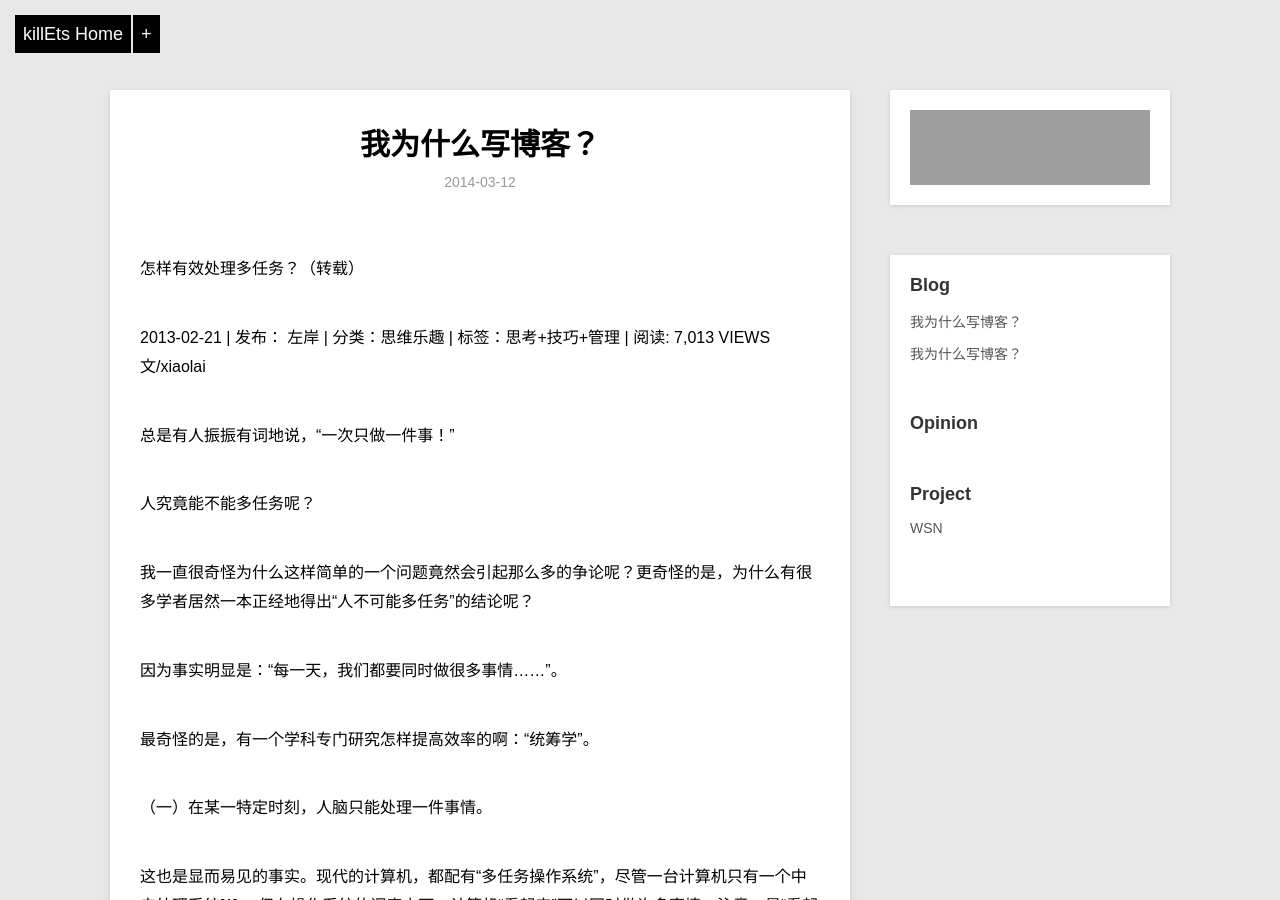
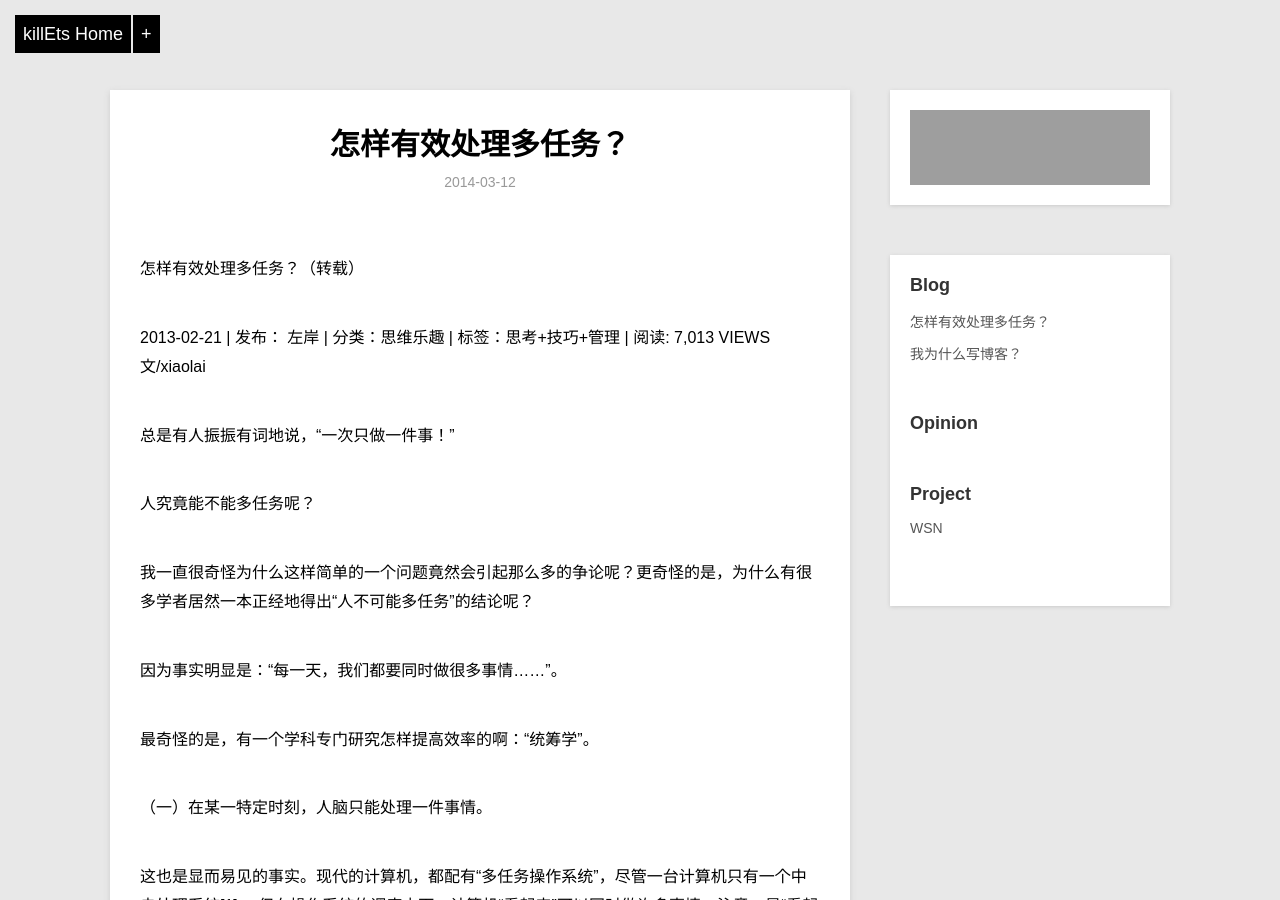
Before and after one commit to killets/blog, a Jekyll site: the page built from _posts/blog/2014-03-12-how-mutil-tasks.md, in a window 1280 px wide and 900 px high. Built offline with Jekyll 4.4.1, drawn with Linux system fonts in a browser that asks for light colours; Markdown is read by kramdown in place of the engine named in the settings; grey boxes are pictures that could not be loaded.

Commit message:
sencond post

```diff
--- a/_posts/blog/2014-03-12-how-mutil-tasks.md
+++ b/_posts/blog/2014-03-12-how-mutil-tasks.md
@@ -1,8 +1,8 @@
 ---
 layout:     post
-title:      我为什么写博客？
+title:      怎样有效处理多任务？
 category: blog
-description: 写博客这个这么古老的行为，还有必要拿出来说吗，我看有。
+description: 好吧，我又转载了。
 ---
 
 怎样有效处理多任务？（转载）
```
